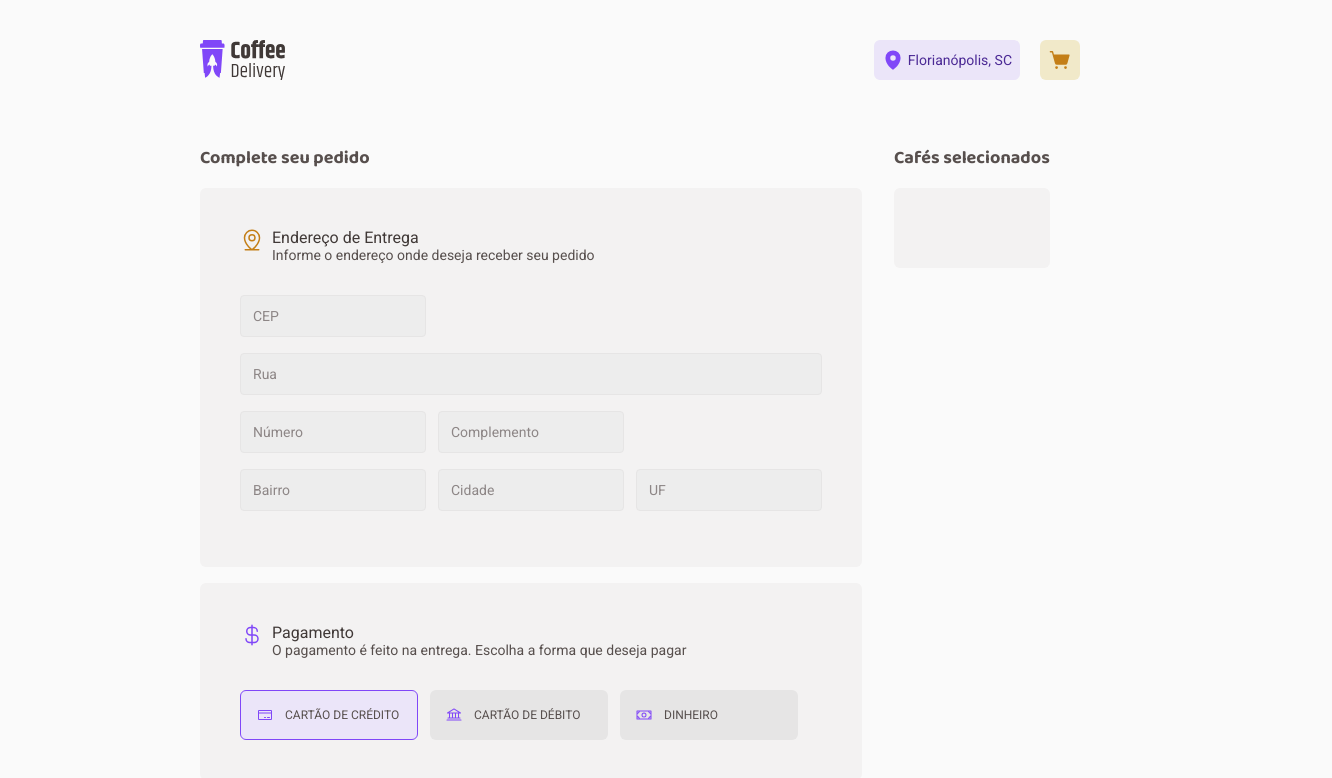
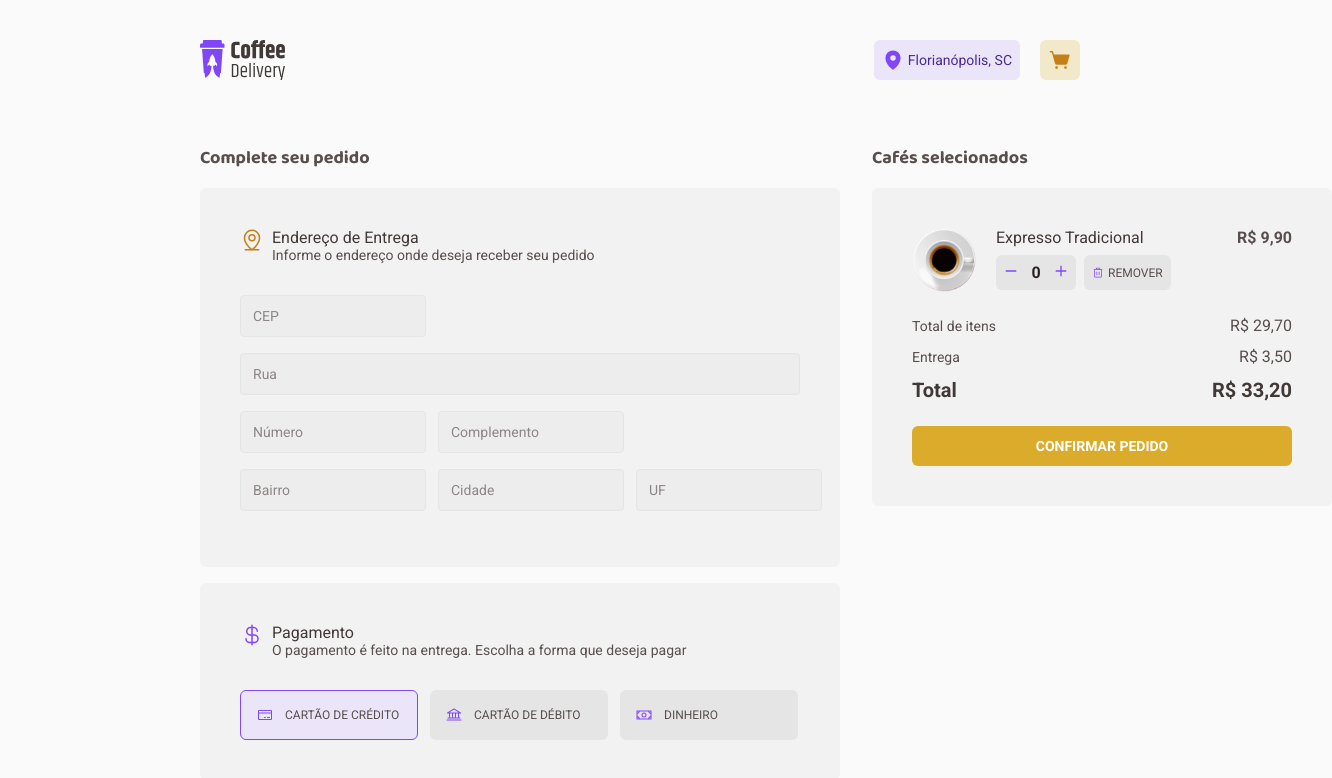
Before and after one commit to edutdutra/coffe-delivery, a React (Vite) app: page /checkout in a window 1280 px wide. Shown: the top 778 px of the page, 1332 px wide, since content can reach past the window. Built offline with nearby package versions, Linux system fonts and the light colour scheme.

Commit message:
add confirm order card

```diff
--- /dev/null
+++ b/src/pages/Checkout/ConfirmOrder/index.tsx
@@ -0,0 +1,36 @@
+import {
+    ConfirmOrderButton,
+    ConfirmOrderContainer,
+    OrderDetailsContainer,
+    OrderDetailsRow,
+    OrderPriceText,
+    OrderText,
+    OrderTotalText
+} from "./styles.ts";
+
+import {SelectedCoffee} from "../SelectedCoffee";
+
+export function ConfirmOrder() {
+    return (
+        <ConfirmOrderContainer>
+            <SelectedCoffee />
+
+            <OrderDetailsContainer>
+                <OrderDetailsRow>
+                    <OrderText>Total de itens</OrderText>
+                    <OrderPriceText>R$ 29,70</OrderPriceText>
+                </OrderDetailsRow>
+                <OrderDetailsRow>
+                    <OrderText>Entrega</OrderText>
+                    <OrderPriceText>R$ 3,50</OrderPriceText>
+                </OrderDetailsRow>
+                <OrderDetailsRow>
+                    <OrderTotalText>Total</OrderTotalText>
+                    <OrderTotalText>R$ 33,20</OrderTotalText>
+                </OrderDetailsRow>
+            </OrderDetailsContainer>
+
+            <ConfirmOrderButton>confirmar pedido</ConfirmOrderButton>
+        </ConfirmOrderContainer>
+    )
+}
--- /dev/null
+++ b/src/pages/Checkout/ConfirmOrder/styles.ts
@@ -0,0 +1,67 @@
+import styled from "styled-components";
+
+export const ConfirmOrderContainer = styled.div`
+  display: flex;
+  flex-direction: column;
+
+  gap: 1.5rem;
+  width: 380px;
+`
+
+export const OrderDetailsContainer = styled.div`
+  display: flex;
+  flex-direction: column;
+  align-items: start;
+
+  gap: 0.75rem;
+`
+export const OrderDetailsRow = styled.div`
+  display: flex;
+  justify-content: space-between;
+  align-items: center;
+  align-self: stretch;
+`
+
+export const OrderText = styled.span`
+  font-family: 'Roboto', sans-serif;
+  font-size: 14px;
+  font-weight: 400;
+`
+
+export const OrderPriceText = styled.span`
+  font-family: 'Roboto', sans-serif;
+  font-size: 16px;
+  font-weight: 400;
+`
+
+export const OrderTotalText = styled.span`
+  font-family: 'Roboto', sans-serif;
+  font-size: 20px;
+  font-weight: 700;
+
+  color: ${(props) => props.theme['base-subtitle']};
+`
+
+export const ConfirmOrderButton = styled.button`
+  display: flex;
+  align-items: center;
+  justify-content: center;
+
+  border: 0;
+
+  border-radius: 6px;
+  padding: 12px 8px;
+
+  font-family: 'Roboto', sans-serif;
+  font-size: 14px;
+  font-weight: 700;
+  text-transform: uppercase;
+
+
+  color: ${(props) => props.theme['white']};
+  background: ${(props) => props.theme['yellow']};
+
+  &:hover {
+    background: ${(props) => props.theme['yellow-dark']};
+  }
+`
--- /dev/null
+++ b/src/pages/Checkout/SelectedCoffee/index.tsx
@@ -0,0 +1,34 @@
+import {
+    CoffeeName, CoffeePrice,
+    RemoveCoffeeButton,
+    SelectedCoffeeContainer,
+    SelectedCoffeeContent,
+    SelectedCoffeeDetails
+} from "./styles.ts";
+
+import coffeeImg from '../../../assets/cafe-expresso.png'
+import {InputNumber} from "../../../components/InputNumber";
+import {Trash} from "@phosphor-icons/react";
+
+export function SelectedCoffee() {
+    return (
+        <SelectedCoffeeContainer>
+            <SelectedCoffeeContent>
+                <img src={coffeeImg} alt="imagem do café selecionado"/>
+
+                <SelectedCoffeeDetails>
+                    <CoffeeName>Expresso Tradicional</CoffeeName>
+                    <div>
+                        <InputNumber/>
+                        <RemoveCoffeeButton>
+                            <Trash />
+                            <span>Remover</span>
+                        </RemoveCoffeeButton>
+                    </div>
+                </SelectedCoffeeDetails>
+            </SelectedCoffeeContent>
+
+            <CoffeePrice>R$ 9,90</CoffeePrice>
+        </SelectedCoffeeContainer>
+    )
+}
--- /dev/null
+++ b/src/pages/Checkout/SelectedCoffee/styles.ts
@@ -0,0 +1,79 @@
+import styled from "styled-components";
+
+export const SelectedCoffeeContainer = styled.div`
+  display: flex;
+  justify-content: space-between;
+`
+
+export const SelectedCoffeeContent = styled.div`
+  display: flex;
+  gap: 1.25rem;
+
+  img {
+    width: 4rem;
+    height: 4rem;
+  }
+`
+
+export const SelectedCoffeeDetails = styled.div`
+  display: flex;
+  flex-direction: column;
+  gap: 8px;
+
+  div {
+    display: flex;
+    flex-direction: row;
+    gap: 8px;
+  }
+`
+
+export const CoffeeName = styled.span`
+  font-family: 'Roboto', sans-serif;
+  font-size: 16px;
+  font-weight: 400;
+
+  color: ${(props) => props.theme['base-subtitle']};
+`
+
+export const RemoveCoffeeButton = styled.button`
+  display: inline-flex;
+  align-items: center;
+  justify-content: center;
+
+  border: 0;
+
+  border-radius: 6px;
+  padding: 0 8px;
+  gap: 4px;
+
+  font-family: 'Roboto', sans-serif;
+  font-size: 12px;
+  font-weight: 400;
+  text-transform: uppercase;
+
+  color: ${(props) => props.theme['purple']};
+  background: ${(props) => props.theme['base-button']};
+
+  span {
+    color: ${(props) => props.theme['base-text']};
+  }
+
+  &:hover {
+    color: ${(props) => props.theme['purple-dark']};
+    background: ${(props) => props.theme['base-hover']};
+
+    span {
+      color: ${(props) => props.theme['base-subtitle']};
+    }
+  }
+`
+
+export const CoffeePrice = styled.span`
+  font-family: 'Roboto', sans-serif;
+  font-size: 16px;
+  font-weight: 700;
+
+  text-align: right;
+
+  color: ${(props) => props.theme['base-text']};
+`
--- a/src/pages/Checkout/index.tsx
+++ b/src/pages/Checkout/index.tsx
@@ -3,6 +3,7 @@ import {CurrencyDollar, MapPinLine} from "@phosphor-icons/react";
 
 import {CheckoutBaseCard, CheckoutCardHeader, CheckoutColumn, CheckoutContainer, CheckoutTitle} from "./styles.ts";
 import {PaymentSelect} from "./PaymentSelect";
+import {ConfirmOrder} from "./ConfirmOrder";
 
 // ToDo - Finalizar card de pagamento
 // ToDo - Finalizar card de cafés selecionados
@@ -40,6 +41,7 @@ export function Checkout() {
                 <CheckoutColumn>
                     <CheckoutTitle>Cafés selecionados</CheckoutTitle>
                     <CheckoutBaseCard>
+                        <ConfirmOrder />
                     </CheckoutBaseCard>
                 </CheckoutColumn>
             </form>
--- a/src/pages/Checkout/styles.ts
+++ b/src/pages/Checkout/styles.ts
@@ -11,7 +11,8 @@ export interface CheckoutCardHeaderProps {
 
 export const CheckoutContainer = styled.div`
   display: flex;
-
+  width: 100%;
+  flex-grow: 1;
   form {
     display: flex;
     padding: 4rem 0;
@@ -36,6 +37,9 @@ export const CheckoutBaseCard = styled.div`
   flex-direction: column;
   background: ${(props) => props.theme['base-card']};
   border-radius: 6px;
+
+  max-width: 640px;
+
 
   padding: 2.5rem;
   gap: 2rem;
```
